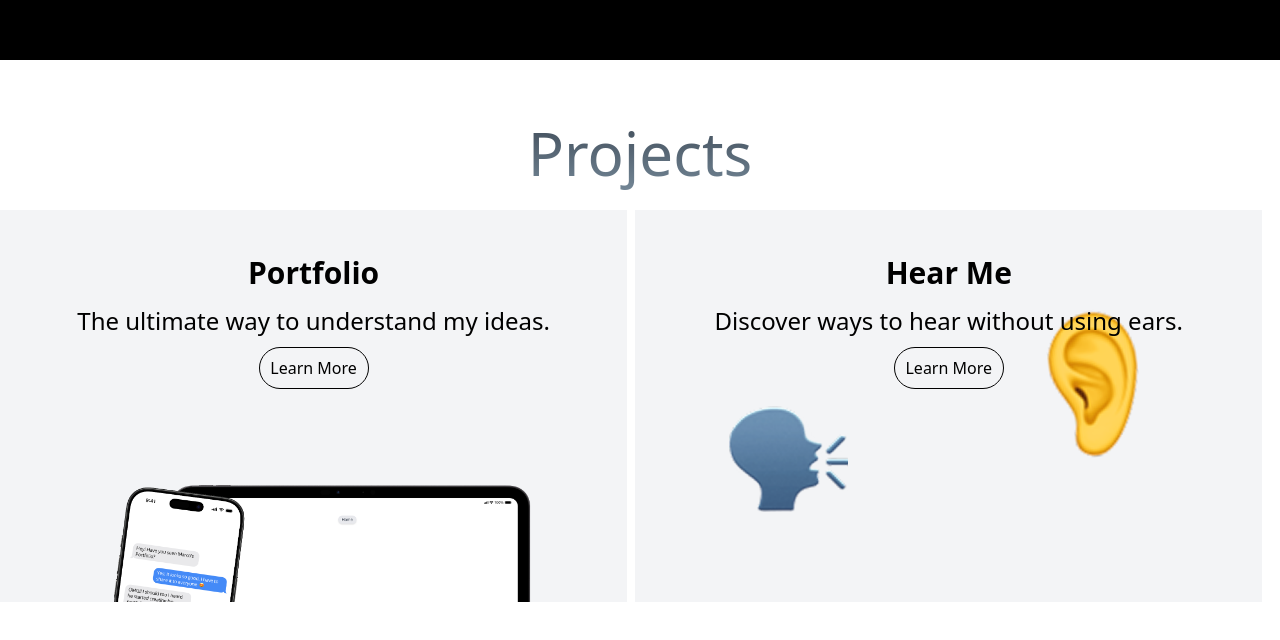
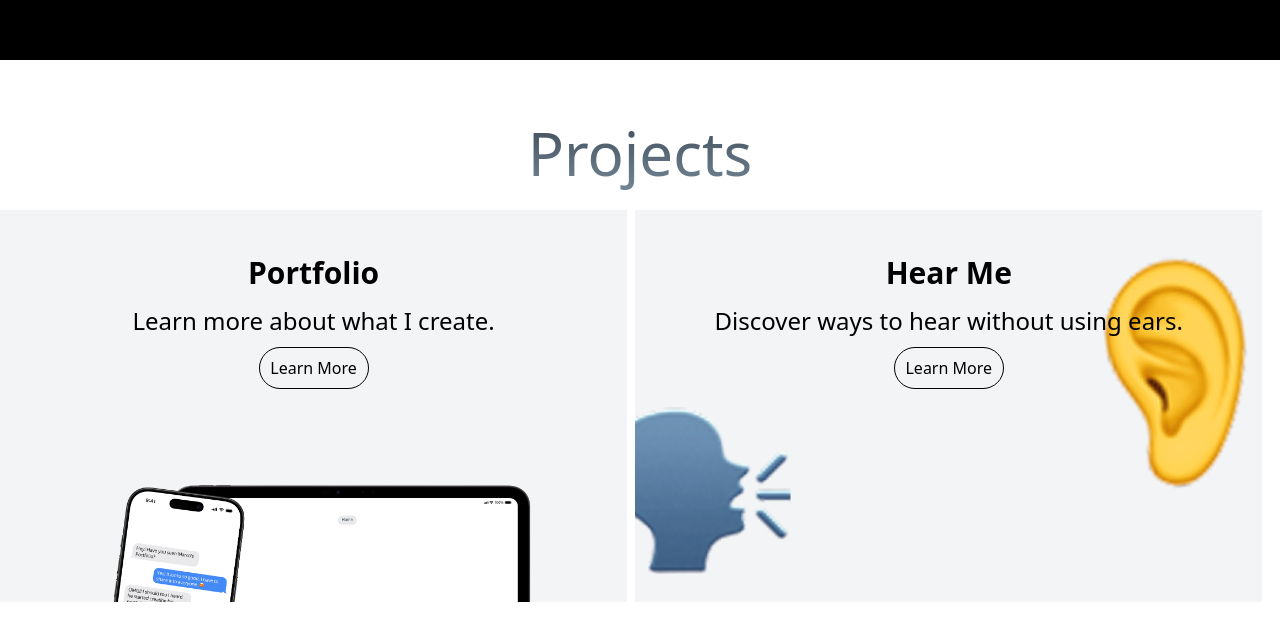
Before and after one commit to MarcoLe3/portfolio, a Next.js app: page / in a window 1280 px wide. Shown: the part 740-1380 px from the top of the page. Built offline with nearby package versions, Linux system fonts and the light colour scheme.

Commit message:
projects

```diff
--- a/components/button/LearnMore.jsx
+++ b/components/button/LearnMore.jsx
@@ -3,8 +3,8 @@ import Link from "next/link";
 export default function LearnMoreButton({ url }) {
   return (
     <Link
-      href={url}
-      className=" p-2 border border-black hover:bg-black hover:text-white w-[110px] rounded-full text-center"
+      href={url || "/"}
+      className="p-2 border border-black hover:bg-black hover:text-white w-[110px] rounded-full text-center"
     >
       Learn More
     </Link>
--- a/components/cards/projectDescription.jsx
+++ b/components/cards/projectDescription.jsx
@@ -2,7 +2,6 @@ import React from 'react';
 import Link from 'next/link';
 import Image from 'next/image';
 import LearnMoreButton from '../button/LearnMore';
-
 
 export default function ProjectDescription({
   title,
@@ -11,7 +10,9 @@ export default function ProjectDescription({
   bgImageUrl,
   titleColor,
   taglineColor,
-  bgPos
+  bgPos,
+  link,
+  bgSize
 }) {
   return (
     <div
@@ -19,8 +20,8 @@ export default function ProjectDescription({
       style={{
         backgroundColor: bgColor,
         backgroundImage: bgImageUrl ? `url(${bgImageUrl})` : 'none',
-        backgroundSize: '70%',
-        backgroundPosition: bgPos,
+        backgroundSize: bgSize,
+        backgroundPosition: bgPos || 'center',
         backgroundRepeat: 'no-repeat'
       }}
     >
@@ -31,7 +32,7 @@ export default function ProjectDescription({
         <p style={{ color: taglineColor }} className="text-[24px]">
           {tagline}
         </p>
-        <LearnMoreButton url="/Portfolio"/>
+        <LearnMoreButton url={link} />
       </div>
     </div>
   );
--- a/components/nav/topnav.jsx
+++ b/components/nav/topnav.jsx
@@ -9,9 +9,6 @@ export default function TopHomeNav() {
       >
         Home
       </Link>
-
-      <Link>
-      </Link>
     </nav>
   );
 }
--- a/components/sections/Project.jsx
+++ b/components/sections/Project.jsx
@@ -13,15 +13,16 @@ const Projects = () => {
       <div className="flex flex-wrap gap-2">
         {projects.map((project) => (
           <ProjectDescription
+            key={project.title}
             title={project.title}
             tagline={project.tagline}
-            imageUrl={project.imageUrl}
             link={project.link}
             titleColor={project.titleColor}
             taglineColor={project.taglineColor}
             bgColor={project.bgColor}
             bgImageUrl={project.bgImageUrl}
             bgPos={project.bgPos}
+            bgSize = {project.bgSize}
           />
         ))}
       </div>
--- a/json/project.json
+++ b/json/project.json
@@ -1,13 +1,14 @@
 [
   {
     "title": "Portfolio",
-    "tagline": "The ultimate way to understand my ideas.",
+    "tagline": "Learn more about what I create.",
     "titleColor": "black",
     "taglineColor": "black",
     "link": "/Portfolio",
     "bgColor": "#F3F4F6",
     "bgImageUrl": "/image/portfolio.png",
-    "bgPos": "center 220%"
+    "bgPos": "center 220%",
+    "bgSize": "70%"
   },
   {
     "title": "Hear Me",
@@ -17,6 +18,7 @@
     "link": "/Portfolio",
     "bgColor": "#F3F4F6",
     "bgImageUrl": "/image/hear.png",
-    "bgPos": "center"
+    "bgPos": "center",
+    "bgSize": "110%"
   }
 ]
```
